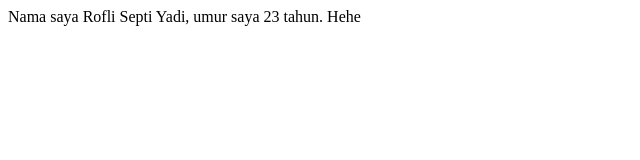
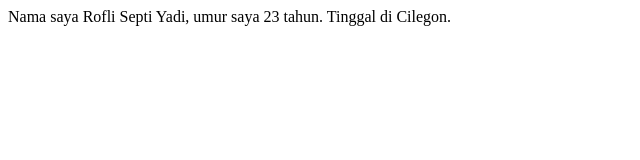
Before and after one commit to thisnotme2205/laravue-edu, a plain HTML site: page index.html in a window 1280 px wide. Shown: the whole page, without its empty margins (0-640 px from the left). Drawn offline with Linux system fonts and the light colour scheme.

Commit message:
add tempat tinggal

```diff
--- a/index.html
+++ b/index.html
@@ -4,6 +4,8 @@
         <title>Hello</title>
     </head>
     <body>
-        Nama saya Rofli Septi Yadi, umur saya 23 tahun. Hehe
+        Nama saya Rofli Septi Yadi, umur saya 23 tahun.
+
+        Tinggal di Cilegon.
     </body>
 </html>
```
